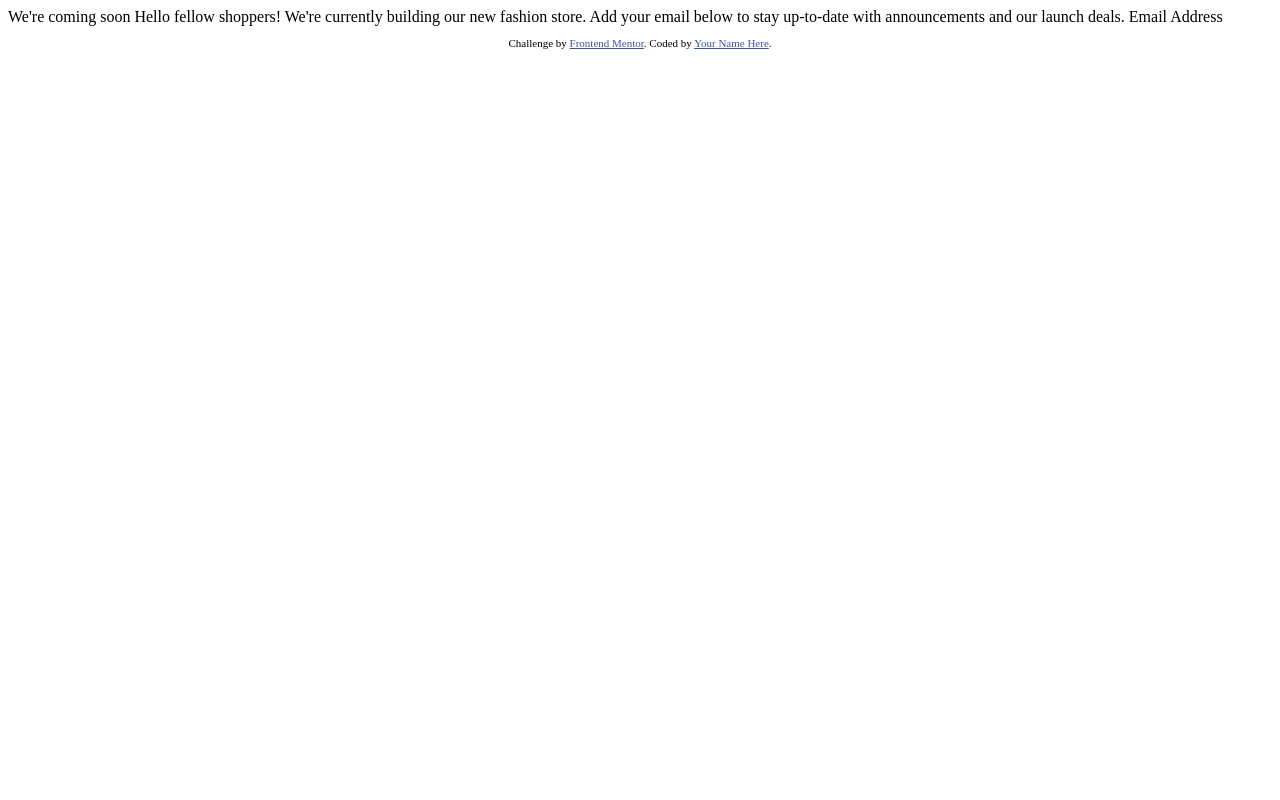
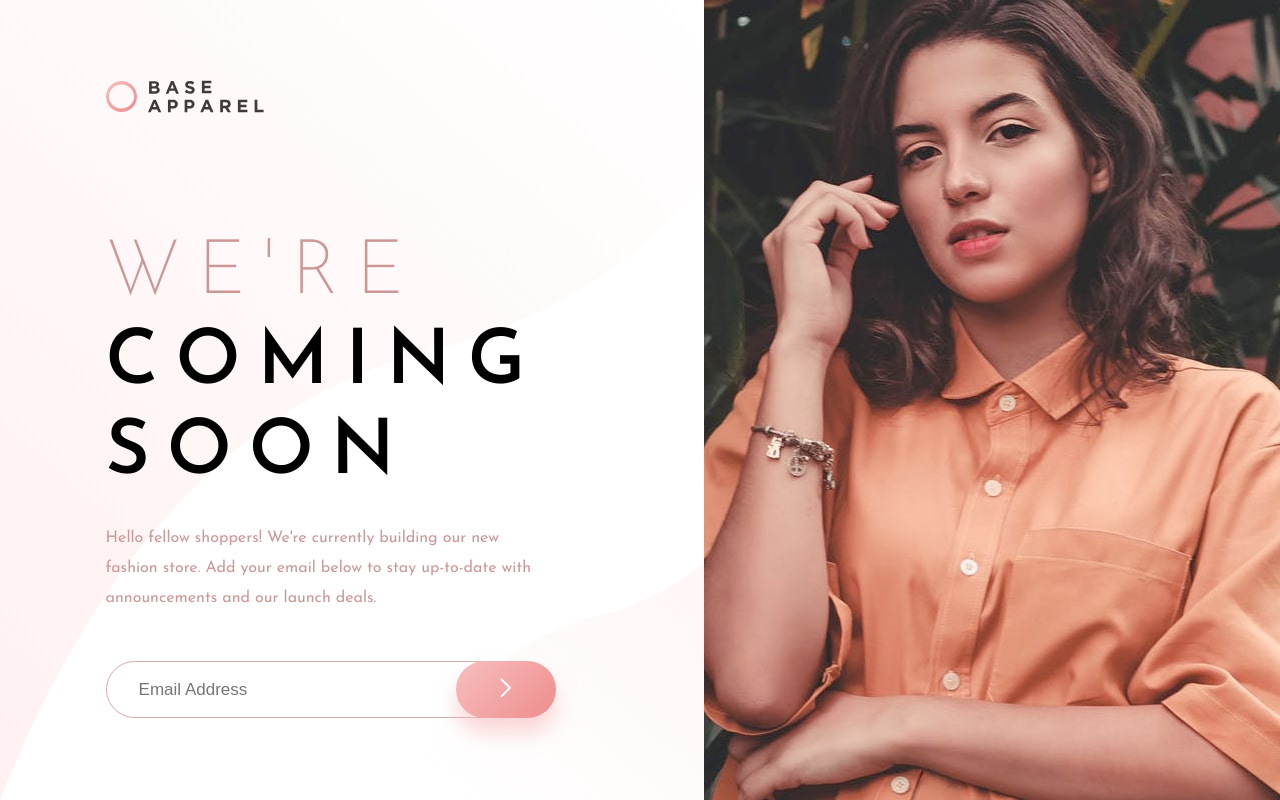
Before and after one commit to MarekMichalica/Coming-Soon-Page, a plain HTML site: page index.html in a window 1280 px wide. Drawn offline with Linux system fonts and the light colour scheme.

Commit message:
Desktop Version

```diff
--- a/index.html
+++ b/index.html
@@ -2,32 +2,33 @@
 <html lang="en">
 <head>
   <meta charset="UTF-8">
-  <meta name="viewport" content="width=device-width, initial-scale=1.0"> <!-- displays site properly based on user's device -->
-
-  <link rel="icon" type="image/png" sizes="32x32" href="./images/favicon-32x32.png">
-
-  <title>Frontend Mentor | Base Apparel coming soon page</title>
-
-  <!-- Feel free to remove these styles or customise in your own stylesheet 👍 -->
-  <style>
-    .attribution { font-size: 11px; text-align: center; }
-    .attribution a { color: hsl(228, 45%, 44%); }
-  </style>
+  <meta name="viewport" content="width=device-width, initial-scale=1.0">
+  <link rel="stylesheet" href="style.css">
 </head>
 <body>
+  <main>
+    <div class="left">
+      <div class="logo">
+        <img src="images/logo.svg" alt="logo">
+      </div>
+      <div class="title">
+        <h1><span>We're</span>coming soon</h1>
+      </div>
+      <div class="text">
+        <p>
+          Hello fellow shoppers! We're currently building our new fashion store.
+          Add your email below to stay up-to-date with announcements
+          and our launch deals.
+        </p>
+      </div>
+      <div class="email">
+        <input type="email" id="input" placeholder="Email Address">
+        <button type="submit" class="btn"><img src="images/icon-arrow.svg" alt="arrow"></button>
+      </div>
+    </div>
+    <div class="right">
 
-  We're coming soon
-
-  Hello fellow shoppers! We're currently building our new fashion store.
-  Add your email below to stay up-to-date with announcements and our launch deals.
-
-  Email Address
-
-  <footer>
-    <p class="attribution">
-      Challenge by <a href="https://www.frontendmentor.io?ref=challenge" target="_blank">Frontend Mentor</a>.
-      Coded by <a href="#">Your Name Here</a>.
-    </p>
-  </footer>
+    </div>
+  </main>
 </body>
 </html>
--- a/style.css
+++ b/style.css
@@ -0,0 +1,89 @@
+@import url('https://fonts.googleapis.com/css2?family=Josefin+Sans:ital,wght@0,100;0,200;0,300;0,400;0,500;0,600;0,700;1,100;1,200;1,300;1,400;1,500;1,600;1,700&display=swap');
+*{
+    margin: 0;
+    padding: 0;
+}
+
+body{
+    font-family: "Josefin Sans";
+}
+main{
+    display: flex;
+    height: 100vh;
+}
+.left{
+    background-image: url(images/bg-pattern-desktop.svg);
+    background-repeat: no-repeat;
+    background-size: cover;
+    width: 55%;
+}
+.right{
+    background-image: url(images/hero-desktop.jpg);
+    background-repeat: no-repeat;
+    background-size: cover;
+    width: 45%;
+}
+.logo{
+    position: relative;
+    top: 10%;
+    left: 15%;
+}
+.title{
+    font-size: 38px;
+    line-height: 90px;
+    text-transform: uppercase;
+    width: 400px;
+    position: relative;
+    left: 15%;
+    top: 24%;
+    letter-spacing: 17px;
+}
+h1{
+    font-weight: 600;
+}
+span{
+    display: inline-block;
+    font-weight: 200;
+    color: hsl(0, 36%, 70%);
+}
+.text{
+    width: 450px;
+    position: relative;
+    top: 27%;
+    left: 15%;
+    line-height: 30px;
+    color: hsl(0, 36%, 70%);
+}
+.email{
+    display: flex;
+    width: 500px;
+    position: relative;
+    left: 15%;
+    top: 33%;
+}
+#input{
+    width: 400px;
+    height: 55px;
+    padding-left: 2rem;
+    border: solid 1px hsl(0, 39%, 76%);
+    border-radius: 30px;
+    font-size: 17px;
+    color: hsl(0, 31%, 78%);
+}
+#input:focus{
+    color: black;
+    border: solid 1px hsl(0, 39%, 76%);
+    outline: none;
+}
+.btn{
+    width: 100px;
+    height: 57px;
+    background: rgb(248,191,191);
+    background: linear-gradient(135deg, rgba(248,191,191,1) 0%, rgba(238,140,140,1) 100%);
+    border: none;
+    border-radius: 30px;
+    position: absolute;
+    left: 70%;
+    box-shadow: 0 15px 20px hsla(0, 79%, 85%, 0.589);
+
+}
```
